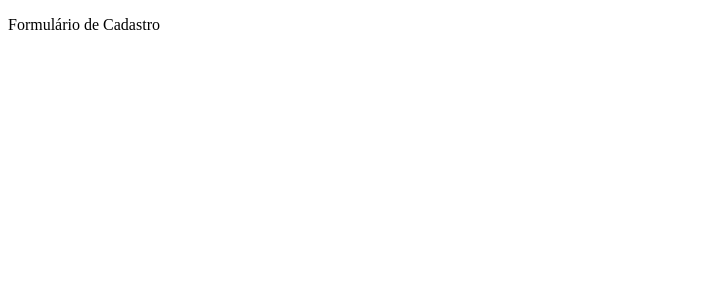
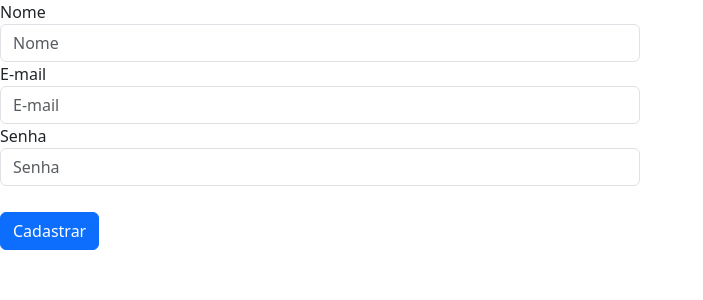
Before and after one commit to gustacodes/urbana-desafio-front-end, an Angular app: page /cadastrar in a window 1280 px wide. Shown: the top 300 px of the page, without its empty margins (0-703 px from the left). Built offline with nearby package versions, Linux system fonts and the light colour scheme.

Commit message:
feat: cadastro de usuario criado

```diff
--- a/src/app/interfaces/Usuario.ts
+++ b/src/app/interfaces/Usuario.ts
@@ -5,5 +5,4 @@ export class Usuario {
     nome?: string
     email?: string
     senha?: string
-    cartao?: Cartao []
 }
--- a/src/app/modules/usuarios/usuario-formulario/usuario-formulario.component.html
+++ b/src/app/modules/usuarios/usuario-formulario/usuario-formulario.component.html
@@ -1 +1,25 @@
-<p>Formulário de Cadastro</p>
+<form [formGroup]="formulario" (ngSubmit)="salvarUsuario()">
+    <div class="form-row">
+      <div class="form-group col-md-6">
+        <label for="inputEmail4">Nome</label>
+        <input formControlName="nome" type="text" class="form-control" placeholder="Nome">
+      </div>
+      <div class="form-group col-md-6">
+        <label for="inputPassword4">E-mail</label>
+        <input formControlName="email" type="email" class="form-control" placeholder="E-mail">
+      </div>
+      <div class="form-group col-md-6">
+        <label for="inputPassword4">Senha</label>
+        <input formControlName="senha" type="password" class="form-control" id="inputPassword4" placeholder="Senha">
+      </div>
+    </div>
+    <div class="form-row">
+
+    </div>
+    <div class="form-group">
+      <div class="form-check">
+
+      </div>
+    </div>
+    <button type="submit" class="btn btn-primary">Cadastrar</button>
+  </form>
--- a/src/app/modules/usuarios/usuario-formulario/usuario-formulario.component.ts
+++ b/src/app/modules/usuarios/usuario-formulario/usuario-formulario.component.ts
@@ -1,4 +1,7 @@
 import { Component } from '@angular/core';
+import { FormBuilder, FormControl, FormGroup, Validators } from '@angular/forms';
+import { UsuariosService } from '../usuarios.service';
+import { Router } from '@angular/router';
 
 @Component({
   selector: 'app-usuario-formulario',
@@ -7,4 +10,35 @@ import { Component } from '@angular/core';
 })
 export class UsuarioFormularioComponent {
 
+  formulario!: FormGroup;
+
+  constructor(private usuarioService: UsuariosService, private route: Router, private formBuilder: FormBuilder) {
+    this.formulario = this.formBuilder.group({
+      nome: ['', [Validators.required]],
+      email: ['', [Validators.required]],
+      senha: ['', [Validators.required]],
+    });
+  }
+
+  ngOnInit() {
+
+  }
+
+  salvarUsuario() {
+
+    this.usuarioService.salvarUsuario(this.formulario.value).subscribe((usuario) => {
+      this.route.navigate(['usuarios/listar'])
+    },
+
+    (error) => {
+      console.log(this.formulario.value);
+
+      alert('Falha ao cadastrar usuario' + JSON.stringify(error));
+    }
+
+    )
+  }
+
+
+
 }
--- a/src/app/modules/usuarios/usuario-lista/usuario-lista.component.html
+++ b/src/app/modules/usuarios/usuario-lista/usuario-lista.component.html
@@ -1,30 +1,16 @@
 <table class="table table-striped">
     <thead>
       <tr>
-        <th scope="col">#</th>
-        <th scope="col">First</th>
-        <th scope="col">Last</th>
-        <th scope="col">Handle</th>
+        <th scope="col">Nome</th>
+        <th scope="col">E-mail</th>
+        <th scope="col">Ações</th>
       </tr>
     </thead>
-    <tbody>
+    <tbody *ngFor="let usuario of usuarios">
       <tr>
-        <th scope="row">1</th>
-        <td>Mark</td>
-        <td>Otto</td>
-        <td>@mdo</td>
-      </tr>
-      <tr>
-        <th scope="row">2</th>
-        <td>Jacob</td>
-        <td>Thornton</td>
-        <td>@fat</td>
-      </tr>
-      <tr>
-        <th scope="row">3</th>
-        <td>Larry</td>
-        <td>the Bird</td>
-        <td>@twitter</td>
+        <td>{{usuario.nome}}</td>
+        <td>{{usuario.email}}tto</td>
+        <td></td>
       </tr>
     </tbody>
   </table>
--- a/src/app/modules/usuarios/usuario-lista/usuario-lista.component.ts
+++ b/src/app/modules/usuarios/usuario-lista/usuario-lista.component.ts
@@ -24,5 +24,4 @@ export class UsuarioListaComponent {
     });
   }
 
-
 }
--- a/src/app/modules/usuarios/usuarios.service.ts
+++ b/src/app/modules/usuarios/usuarios.service.ts
@@ -17,4 +17,8 @@ export class UsuariosService {
     return this.http.get<Usuario[]>(`${this.URL}/usuarios`);
   }
 
+  salvarUsuario(usuario: Usuario): Observable<Usuario> {
+    return this.http.post<Usuario>(`${this.URL}/usuarios`, usuario);
+  }
+
 }
--- a/src/styles.css
+++ b/src/styles.css
@@ -1 +1 @@
-/* You can add global styles to this file, and also import other style files */
+@import url('https://cdn.jsdelivr.net/npm/bootstrap@5.3.2/dist/css/bootstrap.min.css');
```
Also changed, not shown: src/app/modules/usuarios/usuarios.module.ts (+6 -4 lines).
